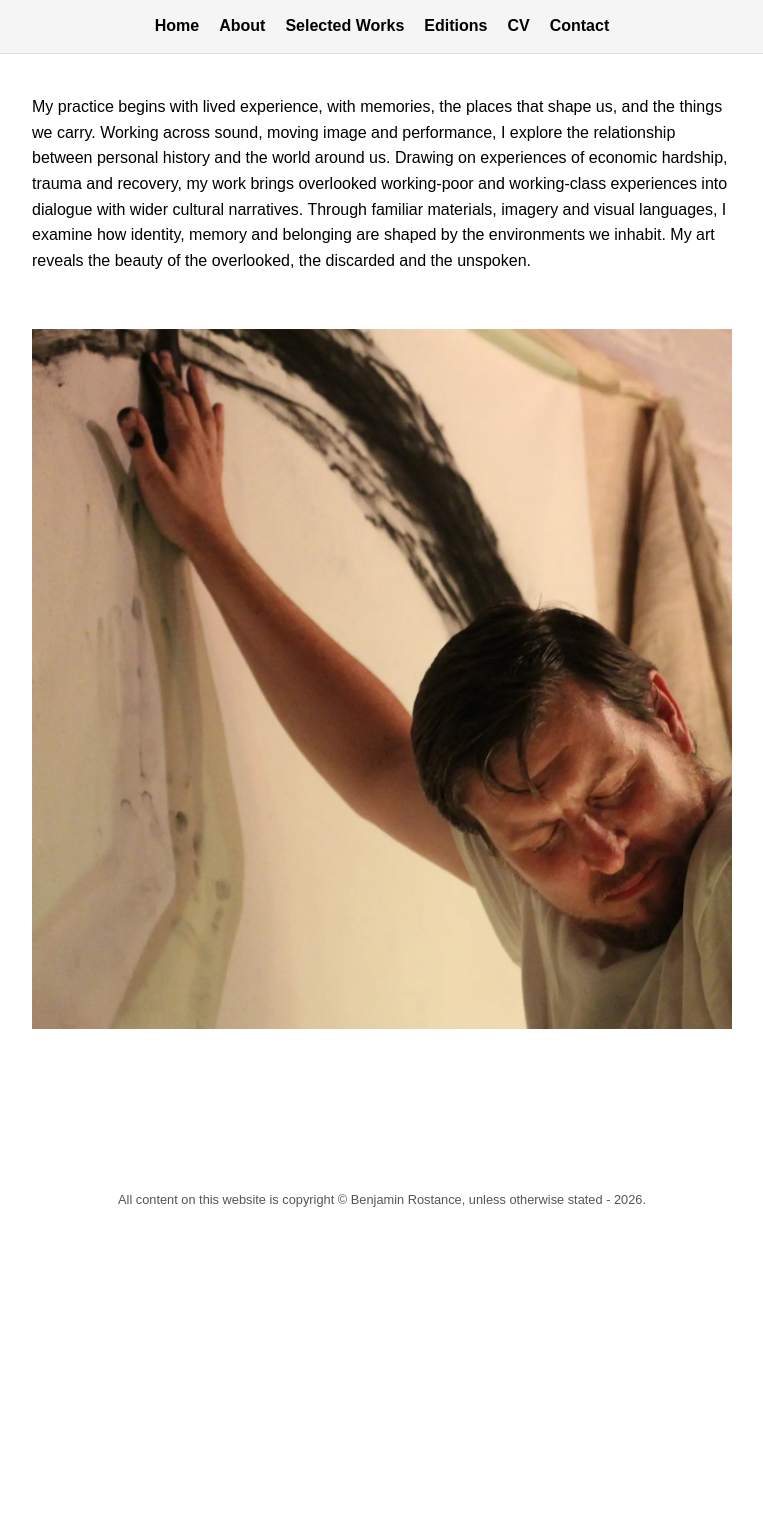
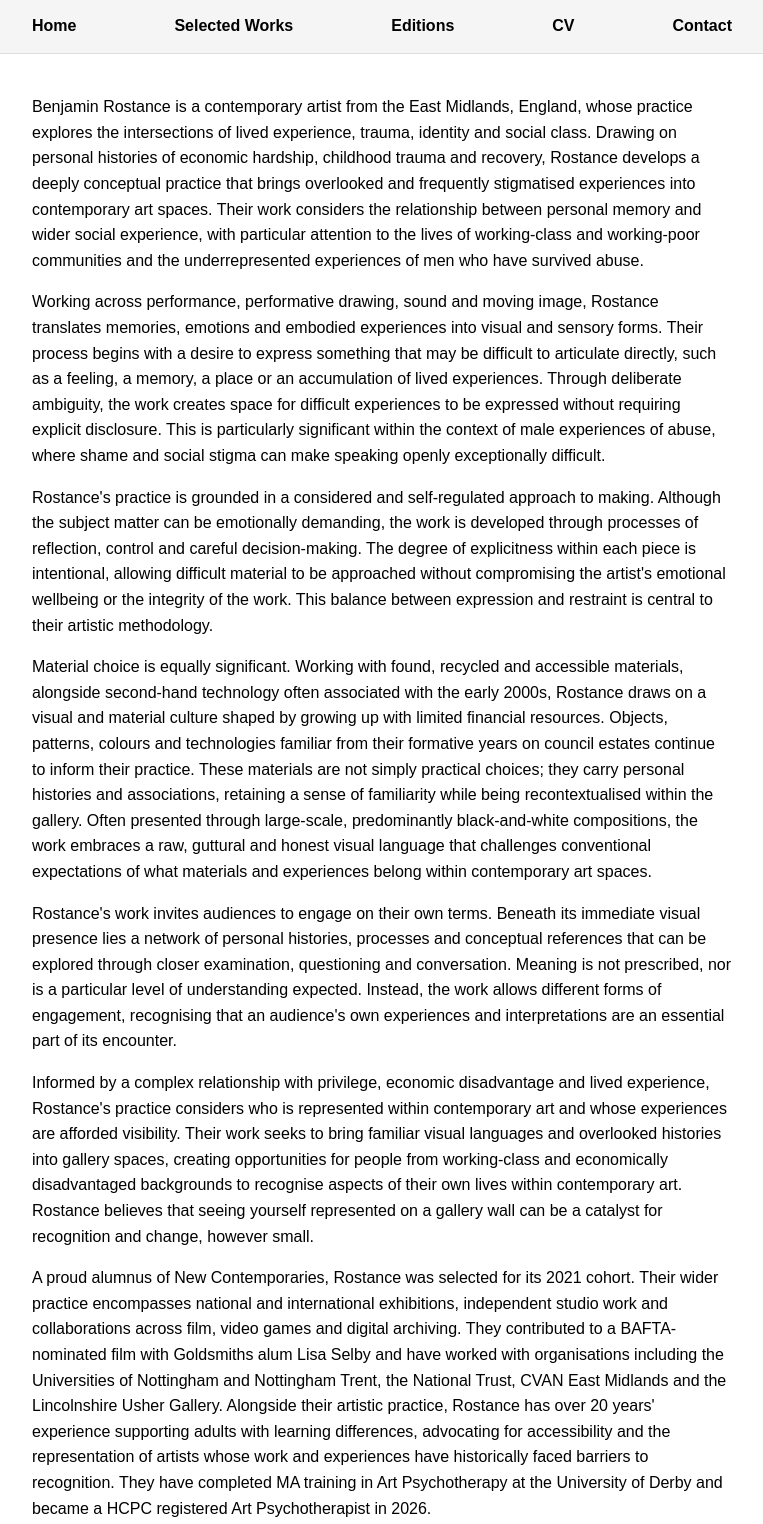
Before and after one commit to BenArt86/BenjaminRostance, a plain HTML site: page index.html in a window 1280 px wide. Shown: the part 350-1874 px from the top of the page, without its empty margins (258-1021 px from the left). Before the commit the page ends 1623 px from the top, so only its background shows below. Drawn offline with Linux system fonts and the light colour scheme.

Commit message:
Update homepage, remove about page and update navigation bar

```diff
--- a/index.html
+++ b/index.html
@@ -17,7 +17,6 @@
 <nav>
     <ul>
         <li><a href="index.html" aria-current="page">Home</a></li>
-        <li><a href="about.html">About</a></li>
         <li><a href="selectedworks.html">Selected Works</a></li>
         <li><a href="editions.html">Editions</a></li>
         <li><a href="cv.html">CV</a></li>
@@ -28,11 +27,31 @@
 <main>
 
     <p>
-My practice begins with lived experience, with memories, the places that shape us, and the things we carry.
+        Benjamin Rostance is a contemporary artist from the East Midlands, England, whose practice explores the intersections of lived experience, trauma, identity and social class. Drawing on personal histories of economic hardship, childhood trauma and recovery, Rostance develops a deeply conceptual practice that brings overlooked and frequently stigmatised experiences into contemporary art spaces. Their work considers the relationship between personal memory and wider social experience, with particular attention to the lives of working-class and working-poor communities and the underrepresented experiences of men who have survived abuse.
+    </p>
 
-Working across sound, moving image and performance, I explore the relationship between personal history and the world around us. Drawing on experiences of economic hardship, trauma and recovery, my work brings overlooked working-poor and working-class experiences into dialogue with wider cultural narratives. Through familiar materials, imagery and visual languages, I examine how identity, memory and belonging are shaped by the environments we inhabit.
+    <p>
+        Working across performance, performative drawing, sound and moving image, Rostance translates memories, emotions and embodied experiences into visual and sensory forms. Their process begins with a desire to express something that may be difficult to articulate directly, such as a feeling, a memory, a place or an accumulation of lived experiences. Through deliberate ambiguity, the work creates space for difficult experiences to be expressed without requiring explicit disclosure. This is particularly significant within the context of male experiences of abuse, where shame and social stigma can make speaking openly exceptionally difficult.
+    </p>
 
-My art reveals the beauty of the overlooked, the discarded and the unspoken.
+    <p>
+        Rostance's practice is grounded in a considered and self-regulated approach to making. Although the subject matter can be emotionally demanding, the work is developed through processes of reflection, control and careful decision-making. The degree of explicitness within each piece is intentional, allowing difficult material to be approached without compromising the artist's emotional wellbeing or the integrity of the work. This balance between expression and restraint is central to their artistic methodology.
+    </p>
+
+    <p>
+        Material choice is equally significant. Working with found, recycled and accessible materials, alongside second-hand technology often associated with the early 2000s, Rostance draws on a visual and material culture shaped by growing up with limited financial resources. Objects, patterns, colours and technologies familiar from their formative years on council estates continue to inform their practice. These materials are not simply practical choices; they carry personal histories and associations, retaining a sense of familiarity while being recontextualised within the gallery. Often presented through large-scale, predominantly black-and-white compositions, the work embraces a raw, guttural and honest visual language that challenges conventional expectations of what materials and experiences belong within contemporary art spaces.
+    </p>
+
+    <p>
+        Rostance's work invites audiences to engage on their own terms. Beneath its immediate visual presence lies a network of personal histories, processes and conceptual references that can be explored through closer examination, questioning and conversation. Meaning is not prescribed, nor is a particular level of understanding expected. Instead, the work allows different forms of engagement, recognising that an audience's own experiences and interpretations are an essential part of its encounter.
+    </p>
+
+    <p>
+        Informed by a complex relationship with privilege, economic disadvantage and lived experience, Rostance's practice considers who is represented within contemporary art and whose experiences are afforded visibility. Their work seeks to bring familiar visual languages and overlooked histories into gallery spaces, creating opportunities for people from working-class and economically disadvantaged backgrounds to recognise aspects of their own lives within contemporary art. Rostance believes that seeing yourself represented on a gallery wall can be a catalyst for recognition and change, however small.
+    </p>
+
+    <p>
+        A proud alumnus of New Contemporaries, Rostance was selected for its 2021 cohort. Their wider practice encompasses national and international exhibitions, independent studio work and collaborations across film, video games and digital archiving. They contributed to a BAFTA-nominated film with Goldsmiths alum Lisa Selby and have worked with organisations including the Universities of Nottingham and Nottingham Trent, the National Trust, CVAN East Midlands and the Lincolnshire Usher Gallery. Alongside their artistic practice, Rostance has over 20 years' experience supporting adults with learning differences, advocating for accessibility and the representation of artists whose work and experiences have historically faced barriers to recognition. They have completed MA training in Art Psychotherapy at the University of Derby and became a HCPC registered Art Psychotherapist in 2026.
     </p>
 
     <img src="gsmon1.webp"
--- a/style.css
+++ b/style.css
@@ -38,11 +38,12 @@ nav {
 /* Navigation list */
 nav ul {
     display: flex;
-    gap: 20px;
     list-style: none;
     padding: 0;
-    margin: 0;
-    justify-content: center;
+    margin: 0 auto;
+    max-width: 700px;
+    justify-content: space-between;
+    align-items: center;
 }
 
 /* Navigation items */
```
Also changed, not shown: about.html (deleted, +0 -46 lines), contact.html (+0 -1 lines), cv.html (+0 -1 lines), editions.html (+0 -1 lines), selectedworks.html (+0 -1 lines).
